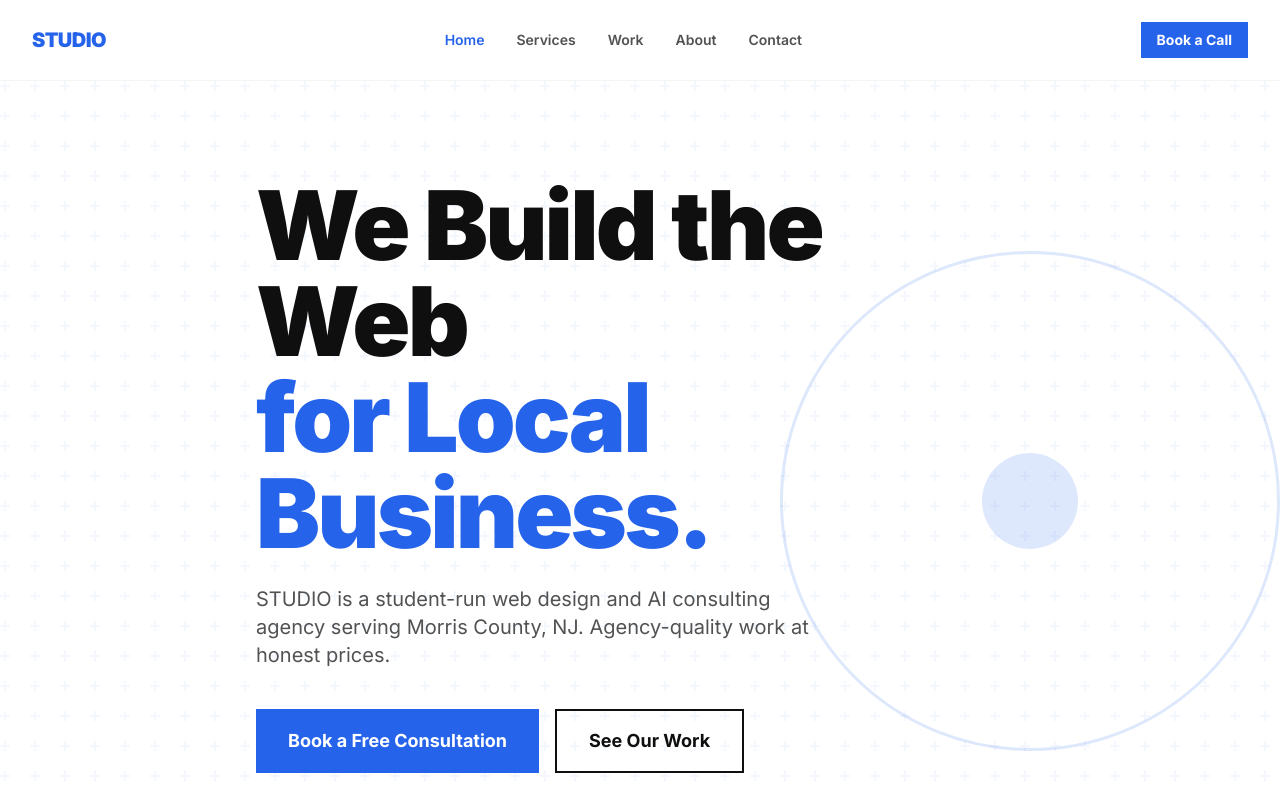
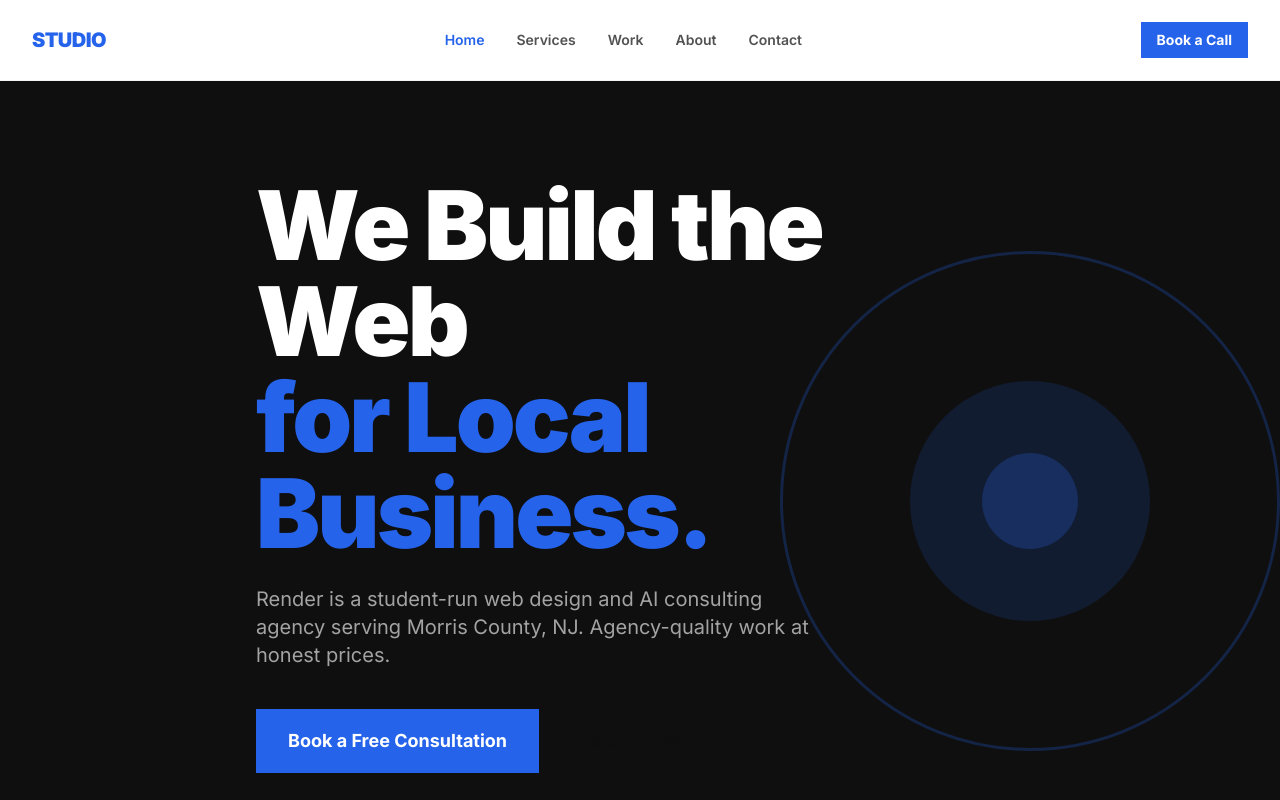
Before and after one commit to timpactwa/webservicesportfoliopage, a Next.js app: page / in a window 1280 px wide. Shown: the top 800 px of the page. Built offline with nearby package versions, Linux system fonts and the light colour scheme.

Commit message:
feat: apply pixel render animation to hero section

```diff
--- a/components/sections/Hero.tsx
+++ b/components/sections/Hero.tsx
@@ -2,22 +2,23 @@
 
 import { motion } from 'framer-motion'
 import Button from '@/components/ui/Button'
+import PixelCanvas from '@/components/sections/PixelCanvas'
 
 export default function Hero() {
   return (
-    <section className="relative min-h-screen flex items-center bg-white overflow-hidden">
-      <div className="absolute inset-0 bg-grid-pattern" />
+    <section className="relative min-h-screen flex items-center bg-charcoal overflow-hidden">
+      <PixelCanvas />
 
       <div className="absolute right-0 top-1/2 -translate-y-1/2 pointer-events-none hidden lg:block">
         <motion.div
           initial={{ opacity: 0, scale: 0.8 }}
           animate={{ opacity: 1, scale: 1 }}
-          transition={{ duration: 1, delay: 0.2 }}
+          transition={{ duration: 1, delay: 1.6 }}
           className="relative"
         >
-          <div className="w-[500px] h-[500px] border-[3px] border-accent/15 rounded-full" />
-          <div className="absolute top-1/2 left-1/2 -translate-x-1/2 -translate-y-1/2 w-60 h-60 bg-accent/8 rounded-full" />
-          <div className="absolute top-1/2 left-1/2 -translate-x-1/2 -translate-y-1/2 w-24 h-24 bg-accent/15 rounded-full" />
+          <div className="w-[500px] h-[500px] border-[3px] border-accent/25 rounded-full" />
+          <div className="absolute top-1/2 left-1/2 -translate-x-1/2 -translate-y-1/2 w-60 h-60 bg-accent/15 rounded-full" />
+          <div className="absolute top-1/2 left-1/2 -translate-x-1/2 -translate-y-1/2 w-24 h-24 bg-accent/25 rounded-full" />
         </motion.div>
       </div>
 
@@ -26,8 +27,8 @@ export default function Hero() {
           <motion.h1
             initial={{ opacity: 0, y: 30 }}
             animate={{ opacity: 1, y: 0 }}
-            transition={{ duration: 0.7, ease: [0.25, 0.46, 0.45, 0.94] }}
-            className="text-display-2xl font-black text-charcoal mb-6"
+            transition={{ duration: 0.7, delay: 1.4, ease: [0.25, 0.46, 0.45, 0.94] }}
+            className="text-display-2xl font-black text-white mb-6"
           >
             We Build the Web
             <br />
@@ -37,17 +38,17 @@ export default function Hero() {
           <motion.p
             initial={{ opacity: 0, y: 30 }}
             animate={{ opacity: 1, y: 0 }}
-            transition={{ duration: 0.7, delay: 0.15, ease: [0.25, 0.46, 0.45, 0.94] }}
-            className="text-lg md:text-xl text-neutral-600 max-w-xl mb-10 leading-relaxed"
+            transition={{ duration: 0.7, delay: 1.55, ease: [0.25, 0.46, 0.45, 0.94] }}
+            className="text-lg md:text-xl text-neutral-400 max-w-xl mb-10 leading-relaxed"
           >
-            STUDIO is a student-run web design and AI consulting agency serving Morris County, NJ.
+            Render is a student-run web design and AI consulting agency serving Morris County, NJ.
             Agency-quality work at honest prices.
           </motion.p>
 
           <motion.div
             initial={{ opacity: 0, y: 30 }}
             animate={{ opacity: 1, y: 0 }}
-            transition={{ duration: 0.7, delay: 0.3, ease: [0.25, 0.46, 0.45, 0.94] }}
+            transition={{ duration: 0.7, delay: 1.7, ease: [0.25, 0.46, 0.45, 0.94] }}
             className="flex flex-col sm:flex-row gap-4 mb-8"
           >
             <Button variant="primary" size="lg" href="/contact">
@@ -61,7 +62,7 @@ export default function Hero() {
           <motion.p
             initial={{ opacity: 0, y: 30 }}
             animate={{ opacity: 1, y: 0 }}
-            transition={{ duration: 0.7, delay: 0.45, ease: [0.25, 0.46, 0.45, 0.94] }}
+            transition={{ duration: 0.7, delay: 1.85, ease: [0.25, 0.46, 0.45, 0.94] }}
             className="text-sm text-accent font-semibold"
           >
             Currently booking founding clients — limited spots available.
```
